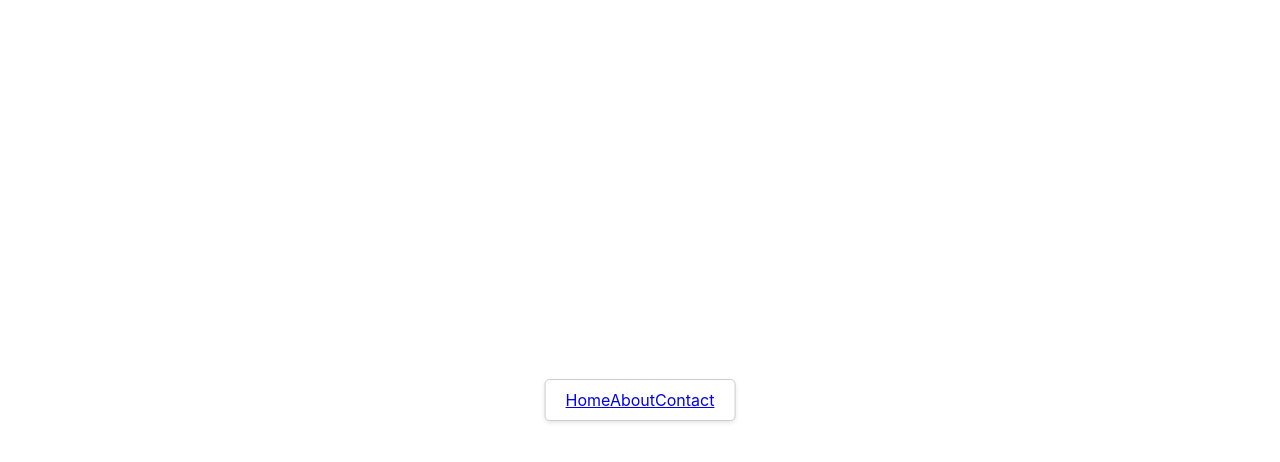
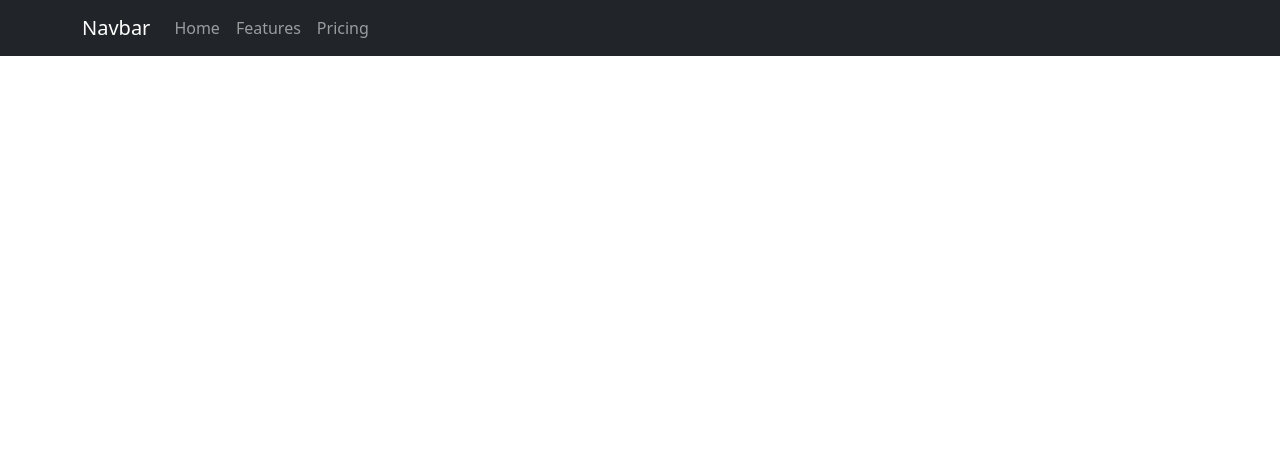
Before and after one commit to Sofro21/carbon-markets, a React (Create React App) app in the folder react-website/: page / in a window 1280 px wide. Shown: the top 462 px of the page. Built offline with nearby package versions, Linux system fonts and the light colour scheme.

Commit message:
Navbar Bootstrap

```diff
--- a/react-website/package.json
+++ b/react-website/package.json
@@ -6,7 +6,9 @@
     "@testing-library/jest-dom": "^5.17.0",
     "@testing-library/react": "^13.4.0",
     "@testing-library/user-event": "^13.5.0",
+    "bootstrap": "^5.3.3",
     "react": "^18.2.0",
+    "react-bootstrap": "^2.10.2",
     "react-dom": "^18.2.0",
     "react-scripts": "^5.0.1",
     "web-vitals": "^2.1.4"
--- a/react-website/src/App.js
+++ b/react-website/src/App.js
@@ -1,17 +1,23 @@
 import logo from "./logo.svg";
 import "./App.css";
-import FloatingNavbar from "./Components/FloatingNavbar/FloatingNavbar";
+import DarkNavbar from "./Components/DarkNavbar/DarkNavbar";
+import Container from "react-bootstrap/Container"; /*Boostrap*/
+import Nav from "react-bootstrap/Nav"; /*Boostrap*/
+import Navbar from "react-bootstrap/Navbar"; /*Boostrap*/
 
 function App() {
   return (
     <div>
-      {/* Other content */}
-      <FloatingNavbar>
-        {/* Navbar items go here */}
-        <a href="/">Home</a>
-        <a href="/about">About</a>
-        <a href="/contact">Contact</a>
-      </FloatingNavbar>
+      <Navbar bg="dark" data-bs-theme="dark">
+        <Container>
+          <Navbar.Brand href="#home">Navbar</Navbar.Brand>
+          <Nav className="me-auto">
+            <Nav.Link href="#home">Home</Nav.Link>
+            <Nav.Link href="#features">Features</Nav.Link>
+            <Nav.Link href="#pricing">Pricing</Nav.Link>
+          </Nav>
+        </Container>
+      </Navbar>
     </div>
   );
 }
--- /dev/null
+++ b/react-website/src/Components/DarkNavbar/DarkNavbar.js
@@ -0,0 +1,29 @@
+import React from "react";
+import NavbarBrand from "./NavbarBrand.js";
+import NavbarToggle from "./NavbarToggle.js";
+import NavbarCollapse from "./NavbarCollapse.js";
+import SearchForm from "./SearchForm.js";
+import SignUpButton from "./SignUpButton.js";
+import NavMenu from "./NavMenu.js";
+
+const DarkNavbar = () => {
+  return (
+    <div>
+      <nav className="navbar navbar-expand-lg">
+        <div className="container-fluid">
+          <NavbarToggle />
+          <NavbarBrand />
+          <NavbarCollapse>
+            <NavMenu />
+            <div className="d-flex align-items-center flex-column flex-lg-row">
+              <SearchForm />
+              <SignUpButton />
+            </div>
+          </NavbarCollapse>
+        </div>
+      </nav>
+    </div>
+  );
+};
+
+export default DarkNavbar;
--- /dev/null
+++ b/react-website/src/Components/DarkNavbar/NavbarBrand.js
@@ -0,0 +1,11 @@
+import React from "react";
+
+const NavbarBrand = () => {
+  return (
+    <a className="navbar-brand" href="#">
+      <img src="/images/bootstrap-logo.svg" width="36" alt="Bootstrap Logo" />
+    </a>
+  );
+};
+
+export default NavbarBrand;
--- /dev/null
+++ b/react-website/src/Components/DarkNavbar/NavbarCollapse.js
@@ -0,0 +1,11 @@
+import React from "react";
+
+const NavbarCollapse = ({ children }) => {
+  return (
+    <div className="collapse navbar-collapse" id="navbarExample">
+      {children}
+    </div>
+  );
+};
+
+export default NavbarCollapse;
--- /dev/null
+++ b/react-website/src/Components/DarkNavbar/NavbarToggle.js
@@ -0,0 +1,19 @@
+import React from "react";
+
+const NavbarToggle = () => {
+  return (
+    <button
+      className="navbar-toggler"
+      type="button"
+      data-bs-toggle="collapse"
+      data-bs-target="#navbarExample"
+      aria-controls="navbarExample"
+      aria-expanded="false"
+      aria-label="Toggle navigation"
+    >
+      <span className="navbar-toggler-icon"></span>
+    </button>
+  );
+};
+
+export default NavbarToggle;
--- /dev/null
+++ b/react-website/src/Components/DarkNavbar/SearchForm.js
@@ -0,0 +1,15 @@
+import React from "react";
+
+const SearchForm = () => {
+  return (
+    <form className="me-2 mb-2 mb-lg-0">
+      <input
+        type="text"
+        className="form-control form-control-sm"
+        placeholder="Search"
+      />
+    </form>
+  );
+};
+
+export default SearchForm;
--- a/react-website/src/Components/FloatingNavbar/FloatingNavbar.css
+++ b/react-website/src/Components/FloatingNavbar/FloatingNavbar.css
@@ -1,11 +1,30 @@
 .floating-navbar {
     position: fixed;
-    top: 50%;
+    top: 2%;
     left: 50%;
-    transform: translate(-50%, -50%);
+    transform: translateX(-50%);
     background-color: #ffffff;
     border: 1px solid #cccccc;
-    border-radius: 5px;
-    padding: 10px 20px;
+    border-radius: 20px;
     box-shadow: 0 2px 4px rgba(0, 0, 0, 0.1);
   }
+
+  .floating-navbar button {
+    background-color: transparent;
+    color: #007bff;
+    border: none;
+    padding: 15px 80px; /* Adjust padding for button area */
+    cursor: pointer;
+    border-right: 1px solid #cccccc; /* Add light border between buttons */
+    transition: background-color 0.3s; /* Add smooth transition */
+  }
+
+  .floating-navbar button:last-child {
+    margin-right: 0; /* Remove margin from last button */
+    border-right: none; /* Remove border from last button */
+  }
+
+  .floating-navbar:hover button:hover {
+    background-color: rgba(0, 123, 255, 0.1); /* Change background color on hover */
+
+  }
```
Also changed, not shown: react-website/src/index.js (+7 -6 lines), react-website/src/Components/DarkNavbar/NavMenu.js (added), react-website/src/Components/DarkNavbar/SignUpButton.js (added), 1 other file (tests, documents, lock files or other folders).
